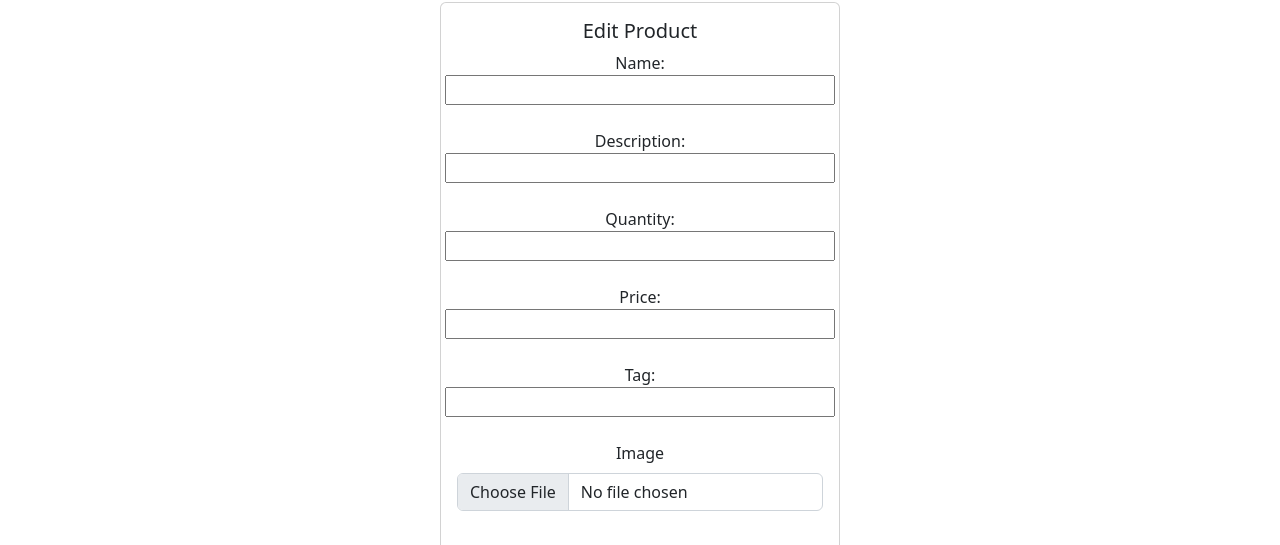
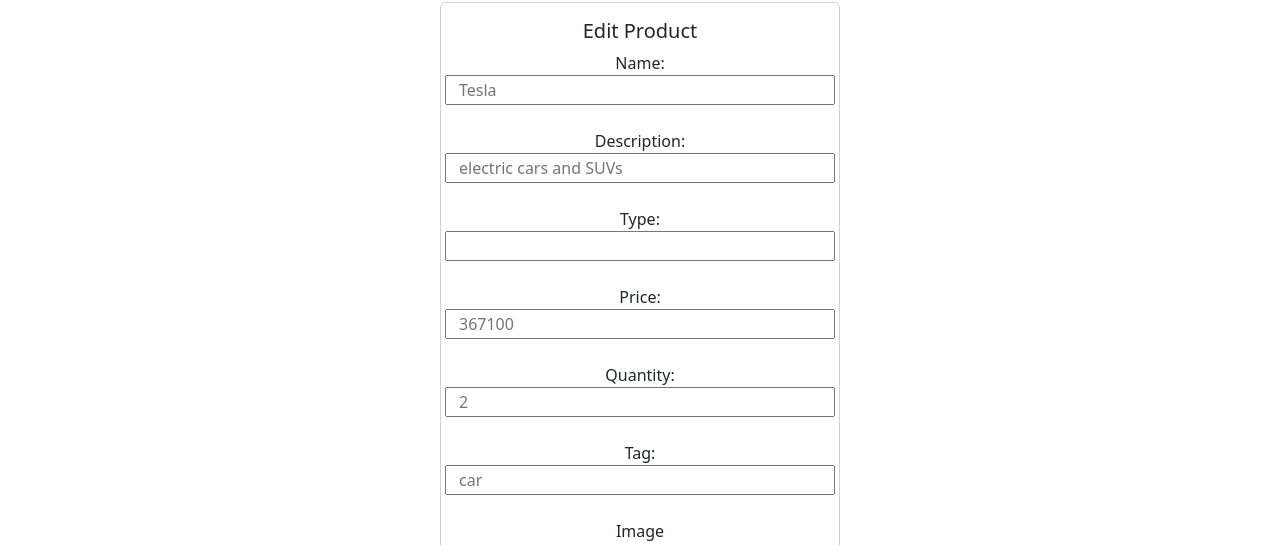
Before and after one commit to ChloeYeung/Apato, a React (Create React App) app in the folder frontend/: page /company/product_management/edit in a window 1280 px wide. Shown: the part 174-719 px from the top of the page. Built offline with nearby package versions, Linux system fonts and the light colour scheme; no server answers; sample sign-in values are in the browser's storage.

Commit message:
edited company pm edit layout

```diff
--- a/frontend/src/Pages/CompanyProductManagement.jsx
+++ b/frontend/src/Pages/CompanyProductManagement.jsx
@@ -1,9 +1,12 @@
 // /company/product_management
 //file
 import CompanyNavbar from '../Components/CompanyNavbar';
+import CompanyProductManagementEdit from './CompanyProductManagementEdit';
 //bootstrap
 import Table from 'react-bootstrap/Table';
 import Button from 'react-bootstrap/Button';
+import OverlayTrigger from 'react-bootstrap/OverlayTrigger';
+import Popover from 'react-bootstrap/Popover';
 //react icon
 import { IoTrashOutline } from "react-icons/io5";
 import { AiOutlineEdit } from "react-icons/ai";
@@ -11,7 +14,7 @@
 //react-router-dom
 import { Link, Outlet } from "react-router-dom";
 //testing
-import React, { useEffect } from "react";
+import React, { useState, useEffect } from "react";
 import { showpmThunk, addpmThunk, deletepmThunk } from "../redux/company_pmSlice";
 //redux
 import { useDispatch, useSelector } from "react-redux";
@@ -33,6 +36,24 @@
     dispatch(deletepmThunk({ id: id }));
     // document.getElementById(event.target.id).style.textDecoration = 'line-through'
   }
+
+  const [editProduct, setEditProduct] = useState({
+    name: "",
+    description: "",
+    quantity: "",
+    price: "",
+    tag: "",
+    type: "",
+  });
+
+  const handleEditChange = (event) => {
+    const { name, value } = event.target;
+    setEditProduct((prevValue) => ({
+      ...prevValue,
+      [name]: value,
+    }));
+    console.log(editProduct);
+  };
 
   return (
     <div>
@@ -60,13 +81,71 @@
             .map((element, index) => (
               <>
                 <tr key={index}>
-                  <td>{element.type.split("")[0]}{element.id}</td>
-                  <td>{element.name}</td>
-                  <td>{element.description}</td>
-                  <td>{element.price}</td>
-                  <td>{element.quantity}</td>
-                  <td>{element.tag}</td>
-                  <td> </td>
+                  <td>
+                    {element.type.split("")[0]}{element.id}
+                  </td>
+
+                  <td>
+                    <input type="text" value={element.name} name="name" onChange={handleEditChange} />
+                  </td>
+
+                  <td>
+                    <input type="text" value={element.description} name="description" onChange={handleEditChange} />
+                  </td>
+
+                  <td>
+                    <input type="text" value={element.price} name="price" onChange={handleEditChange} />
+                  </td>
+
+                  <td>
+                    <OverlayTrigger
+                      trigger="click"
+                      key={element.id}
+                      overlay={
+                        <Popover id={`popover-positioned-${element.id}`}>
+                          <Popover.Header as="h3">{`Update quantity ${element.type.split("")[0]}${element.id}`}</Popover.Header>
+                          <Popover.Body>
+                            <input type="text" name="quantity" onChange={handleEditChange}/>
+                            <br />
+                            <br />
+                            <div className="d-flex justify-content-center">
+                              <Button variant="outline-secondary" className='btn-sm'>Submit</Button>
+                            </div>
+                          </Popover.Body>
+                        </Popover>
+                      }>
+                      <div>{element.quantity}</div>
+                    </OverlayTrigger>
+                  </td>
+                  {/*
+                  <td>
+                    <input type="text" value={element.tag} name="tag" onChange={handleEditChange} />
+                    </td> */}
+
+                  <td>
+                    <OverlayTrigger
+                      trigger="click"
+                      key={element.id}
+                      overlay={
+                        <Popover id={`popover-positioned-${element.id}`}>
+                          <Popover.Header as="h3">{`Update Tag ${element.type.split("")[0]}${element.id}`}</Popover.Header>
+                          <Popover.Body>
+                            <input type="text" name="tag" onChange={handleEditChange}/>
+                            <br />
+                            <br />
+                            <div className="d-flex justify-content-center">
+                              <Button variant="outline-secondary" className='btn-sm'>Submit</Button>
+                            </div>
+                          </Popover.Body>
+                        </Popover>
+                      }>
+                      <div>{element.tag}</div>
+                    </OverlayTrigger>
+                  </td>
+
+                  <td>
+                    image
+                  </td>
                   <td>
                     <Link to="/company/product_management/edit">
                       <Button variant='light'><AiOutlineEdit /></Button>
--- a/frontend/src/Pages/CompanyProductManagementEdit.jsx
+++ b/frontend/src/Pages/CompanyProductManagementEdit.jsx
@@ -4,44 +4,78 @@
 import Button from 'react-bootstrap/Button';
 import Card from 'react-bootstrap/Card';
 import Form from 'react-bootstrap/Form';
+import OverlayTrigger from 'react-bootstrap/OverlayTrigger';
+import Popover from 'react-bootstrap/Popover';
+//react icon
+import { TiTick } from "react-icons/ti";
+//state
+import { useState, useEffect } from "react";
+//redux
+import { useDispatch, useSelector } from "react-redux";
+//file
+import { editpmThunk } from "../redux/company_pmSlice";
 
 
-//react icon
-import { TiTick } from "react-icons/ti";
+export default function CompanyProductManagementEdit() {
+    const dispatch = useDispatch();
 
-export default function CompanyProductManagementEdit() {
+    const [editProduct, setEditProduct] = useState({
+        name: "",
+        description: "",
+        quantity: "",
+        price: "",
+        tag: "",
+        type: "",
+    });
+
+    const handleEditChange = (event) => {
+        const { name, value } = event.target;
+        setEditProduct((prevValue) => ({
+            ...prevValue,
+            [name]: value,
+        }));
+        console.log(editProduct);
+    };
     return (
         <div>
             <div className='d-flex justify-content-center'>
                 <Card style={{ width: '25rem' }} className="text-center">
                     <Card.Body>
 
-                        <Card.Title>Edit Product</Card.Title>
-
+                        <Card.Title>Edit Product  </Card.Title>
                         <div className='row'>
                             <label>Name: </label>
-                            <input type="text" />
+                            <input type="text" placeholder='Tesla' name="name" onChange={handleEditChange} className="addPmInput" />
                         </div>
                         <br />
                         <div className='row'>
                             <label >Description: </label>
-                            <input type="text" />
+                            <input type="text" placeholder='electric cars and SUVs' name="description" onChange={handleEditChange} className="addPmInput" />
+                        </div>
+                        <br />
+                        <div className='row'>
+                            <label>Type: </label>
+                            <input type="text" name="type" onChange={handleEditChange} className="addPmInput" />
+                        </div>
+                        <br />
+                        <div className='row'>
+                            <label >Price: </label>
+                            <input type="number" placeholder='367100' name="price" onChange={handleEditChange} className="addPmInput" />
                         </div>
                         <br />
                         <div className='row'>
                             <label >Quantity: </label>
-                            <input type="number" />
-                        </div>
-                        <br />
-                        <div className='row'>
-                            <label >Price: </label>
-                            <input type="number" />
+                            <input type="number" placeholder='2' name="quantity" onChange={handleEditChange} className="addPmInput" />
                         </div>
                         <br />
                         <div className='row'>
                             <label >Tag: </label>
-                            <input type="text" />
+                            <input type="text" placeholder='car' name="tag" onChange={handleEditChange} className="addPmInput" />
                         </div>
+
+
+
+
                         <br />
 
                         <Form.Group controlId="formFileSm" className="mb-3">
@@ -54,7 +88,7 @@
                         <input type="file" />
                     </div> */}
                         <br />
-                        <Button variant="dark"><TiTick /></Button>
+                        <Button onClick={() => dispatch(editpmThunk(editProduct))} variant="dark"><TiTick /></Button>
                     </Card.Body>
                 </Card>
             </div>
--- a/frontend/src/redux/company_pmSlice.js
+++ b/frontend/src/redux/company_pmSlice.js
@@ -59,3 +59,17 @@
       tmp.push(res.data)
       dispatch(showPm(tmp[0]));
     };
+
+export const editpmThunk =
+  ({ id, edit }) =>
+    async (dispatch) => {
+      const token = localStorage.getItem("TOKEN");
+      let res = await axios.post(`${process.env.REACT_APP_BACKEND}/editToDoList`, {
+        id,
+        edit,
+        token
+      });
+      let tmp = [];
+      tmp.push(res.data)
+      dispatch(showPm(tmp));
+    };
```
Also changed, not shown: 1 other file (tests, documents, lock files or other folders).
